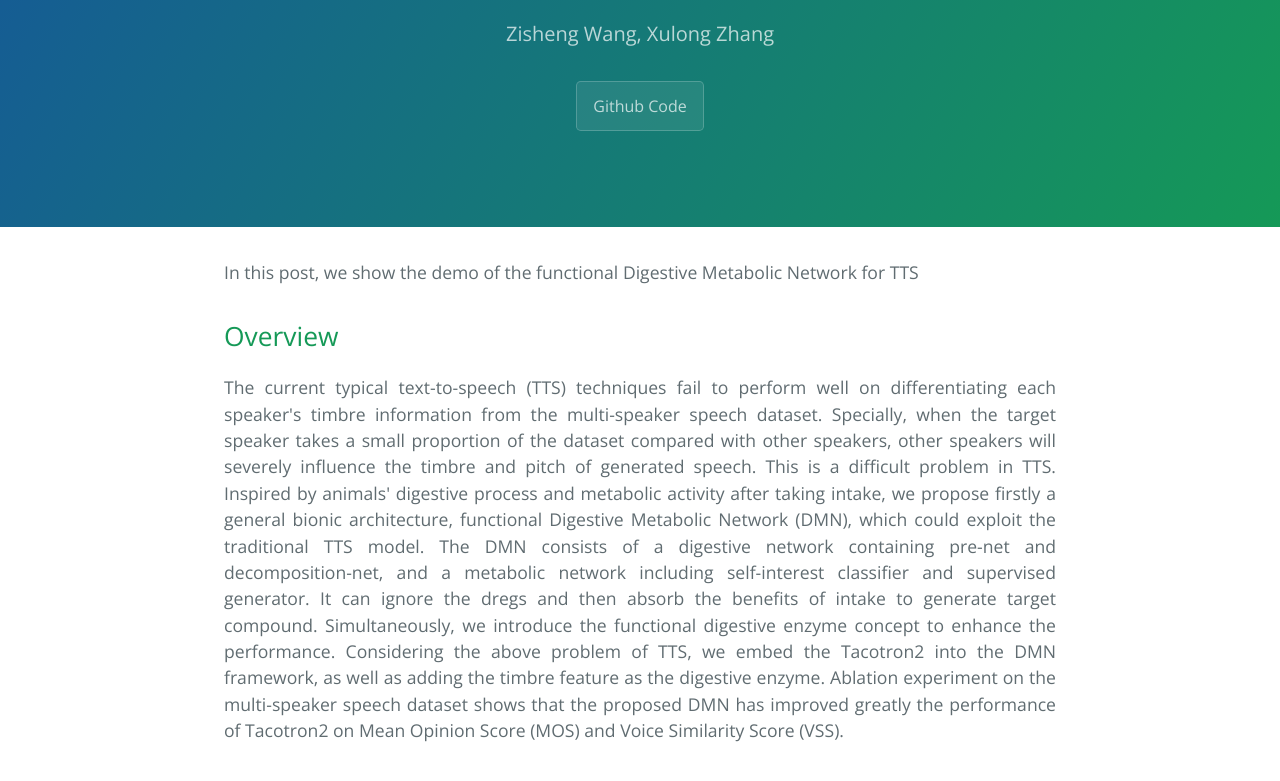
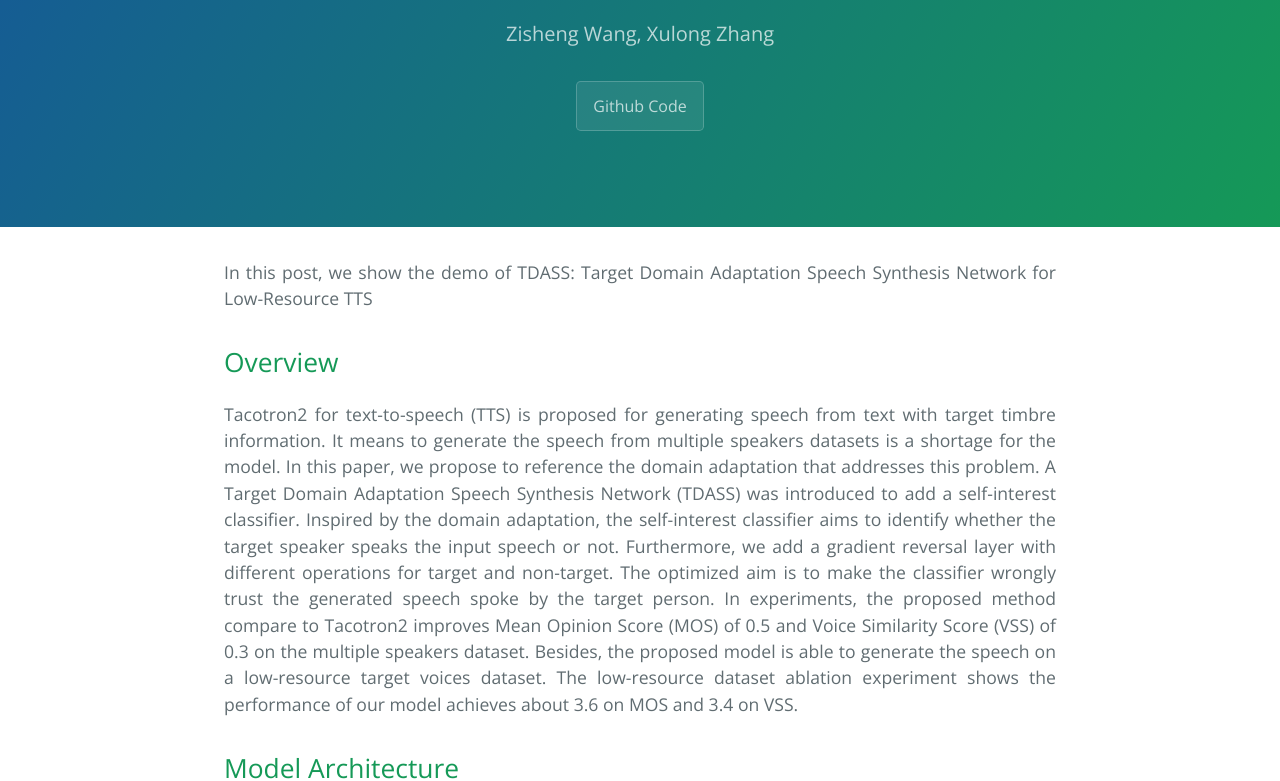
Before and after one commit to yvetteteng/AAVC, a Jekyll site: the page built from index.md, in a window 1280 px wide and 900 px high, scrolled down 234 px, cut to the strip 0-781 px from the top of the window. Built offline with Jekyll 4.4.1, drawn with Linux system fonts in a browser that asks for light colours; our own code applies the rules of GitHub Pages for plain Markdown files.

Commit message:
Update index.md

```diff
--- a/index.md
+++ b/index.md
@@ -1,10 +1,10 @@
 <p align="justify">
-In this post, we show the demo of the functional Digestive Metabolic Network for TTS
+In this post, we show the demo of TDASS: Target Domain Adaptation Speech Synthesis Network for Low-Resource TTS
 </p>
 
 ## Overview
 <p align="justify">
-The current typical text-to-speech (TTS) techniques fail to perform well on differentiating each speaker's timbre information from the multi-speaker speech dataset. Specially, when the target speaker takes a small proportion of the dataset compared with other speakers, other speakers will severely influence the timbre and pitch of generated speech. This is a difficult problem in TTS. Inspired by animals' digestive process and metabolic activity after taking intake, we propose firstly a general bionic architecture, functional Digestive Metabolic Network (DMN), which could exploit the traditional TTS model. The DMN consists of a digestive network containing pre-net and decomposition-net, and a metabolic network including self-interest classifier and supervised generator. It can ignore the dregs and then absorb the benefits of intake to generate target compound. Simultaneously, we introduce the functional digestive enzyme concept to enhance the performance. Considering the above problem of TTS, we embed the Tacotron2 into the DMN framework, as well as adding the timbre feature as the digestive enzyme. Ablation experiment on the multi-speaker speech dataset shows that the proposed DMN has improved greatly the performance of Tacotron2 on Mean Opinion Score (MOS) and Voice Similarity Score (VSS).
+Tacotron2 for text-to-speech (TTS) is proposed for generating speech from text with target timbre information. It means to generate the speech from multiple speakers datasets is a shortage for the model. In this paper, we propose to reference the domain adaptation that addresses this problem. A  Target Domain Adaptation Speech Synthesis Network (TDASS) was introduced to add a self-interest classifier. Inspired by the domain adaptation, the self-interest classifier aims to identify whether the target speaker speaks the input speech or not. Furthermore, we add a gradient reversal layer with different operations for target and non-target. The optimized aim is to make the classifier wrongly trust the generated speech spoke by the target person. In experiments, the proposed method compare to Tacotron2 improves Mean Opinion Score (MOS) of 0.5 and Voice Similarity Score (VSS) of 0.3 on the multiple speakers dataset. Besides, the proposed model is able to generate the speech on a low-resource target voices dataset. The low-resource dataset ablation experiment shows the performance of our model achieves about 3.6 on MOS and 3.4 on VSS.
 </p>
 
 ## Model Architecture
```
